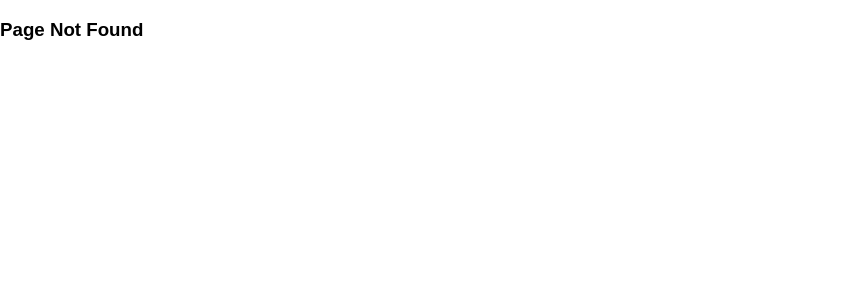
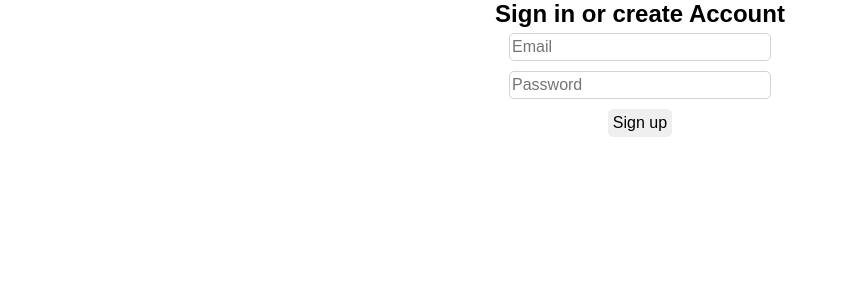
Before and after one commit to codeandsmile1/board, a React (Create React App) app: page / in a window 1280 px wide. Before the commit this address had no page. Shown: the top 300 px of the page, without its empty margins (0-847 px from the left). Built offline with nearby package versions, Linux system fonts and the light colour scheme.

Commit message:
Added auth and user form

```diff
--- a/src/App.js
+++ b/src/App.js
@@ -4,7 +4,9 @@ import Board from "./components/Board";
 import Home from "./components/pages/Home";
 import PageNotFound from "./components/pages/PageNotFound";
 import {BrowserRouter, Route, Switch} from 'react-router-dom';
-import {boardsRef, listsRef, cardsRef} from './firebase'
+import {boardsRef} from './firebase';
+import {AuthProvider} from './components/AuthContext';
+import UserForm from './components/UserForm';
 
 class App extends React.Component {
   state = {
@@ -45,57 +47,19 @@ class App extends React.Component {
     }
   }
 
-  deleteList = async (listId) => {
-    try {
-       const cards = await cardsRef.where('card.listId','==', listId).get();
-       if(cards.docs.length !== 0) {
-          cards.forEach(card => {
-             card.ref.delete();
-          })
-       }
-       await listsRef.doc(listId).delete();
-
-    } catch(error) {
-      console.log("Error deleting list: ",error);
-    }
-  }
-
-  deleteBoard = async (boardId) => {
-    try {
-      const board = await boardsRef.doc(boardId);
-      const lists = await listsRef.where('list.board', "==", boardId).get();
-
-         if(listsRef.docs.length !== 0) {
-           lists.forEach(list => {
-             this.deleteList(list.ref.id)
-           })
-         }
-
-     this.setState({
-       boards: [...this.state.boards.filter(board => {
-         return board.id !== boardId
-       })]
-     });
-
-     board.delete();
-
-    } catch(error) {
-      console.log("Error deleting board: ", error);
-    }
-  }
-
   render() {
     return (
       <div>
          <BrowserRouter>
+         <AuthProvider>
          <Switch>
+           <Route exact path='/' component={UserForm}/>
          <Route exact path="/:userId/boards"
           render={(props) => (
             <Home
             {...props}
             getBoard = {this.getBoard}
             boards={this.state.boards}
-
             createNewBoard={this.createNewBoard}/>
           )
           }/>
@@ -103,13 +67,12 @@ class App extends React.Component {
          render = {(props) => (
            <Board
            {...props}
-           deleteBoard = {this.deleteBoard}
-           deleteList = {this.deleteList}
            />
          )}
          />
          <Route component={PageNotFound}/>
          </Switch>
+         </AuthProvider>
          </BrowserRouter>
       </div>
     );
--- /dev/null
+++ b/src/components/AuthContext.js
@@ -0,0 +1,33 @@
+import React from 'react';
+import {firebaseAuth} from '../firebase';
+
+const AuthContext = React.createContext();
+
+class AuthProvider extends React.Component {
+  state = {
+    user: {
+        name: 'Lyubima'
+    }
+  };
+
+  signUp = async (email, password, e) => {
+    try {
+      e.preventDefault();
+      await firebaseAuth.createUserWithEmailAndPassword(email, password);
+    } catch(error) {
+      console.error("Error authentication: ", error);
+    }
+  }
+
+  render() {
+    return (
+    <AuthContext.Provider value = {{ user: this.state.user, signUp: this.signUp}} >
+       {this.props.children}
+    </AuthContext.Provider>
+    )
+  }
+}
+
+const AuthConsumer = AuthContext.Consumer;
+
+export {AuthProvider, AuthConsumer}
--- a/src/components/EditCardModel.js
+++ b/src/components/EditCardModel.js
@@ -64,6 +64,7 @@ class EditCardModal extends React.Component {
                 return (
                   <span
                     className="label"
+                    key={label}
                     style={{ background: label }}
                     onClick={() => this.setLabel(label)}
                   ></span>
--- /dev/null
+++ b/src/components/UserForm.js
@@ -0,0 +1,39 @@
+import React from 'react';
+import {AuthConsumer} from './AuthContext';
+
+
+class UserForm extends React.Component {
+    emailInput = React.createRef();
+    passwordInput = React.createRef();
+
+    render() {
+        return (
+           <AuthConsumer>
+               {({signUp}) => (
+                    <React.Fragment>
+                    <div className="sign-up-wrapper">
+                   <h2>Sign in or create Account</h2>
+                   <form className="sign-up-form">
+                   <div>
+                       <input type="email" placeholder="Email" name="email" ref={this.emailInput}/>
+                   </div>
+                   <div>
+                       <input type="password" placeholder="Password" name="password" ref={this.passwordInput}/>
+                   </div>
+                   </form>
+                   <div>
+                       <button onClick={(e) => signUp(
+                           this.emailInput.current.value,
+                           this.passwordInput.current.value,
+                           e
+                       )}>Sign up</button>
+                   </div>
+                   </div>
+                   </React.Fragment>
+               )}
+           </AuthConsumer>
+        )
+    }
+}
+
+export default UserForm;
--- a/src/firebase.js
+++ b/src/firebase.js
@@ -1,5 +1,6 @@
 import firebase from 'firebase/app'
 import 'firebase/firestore'
+import 'firebase/auth';
 
 const config = {
     apiKey: "AIzaSyAOgFtu_VxARuWzUzVqRJJb1tlb1h0jCZM",
@@ -15,10 +16,10 @@ const config = {
 firebase.initializeApp(config);
 
 const db = firebase.firestore();
+const firebaseAuth =  firebase.auth();
 
 const boardsRef  = db.collection('boards');
 const listsRef  = db.collection('lists');
 const cardsRef  = db.collection('cards');
 
-
-export {boardsRef, listsRef, cardsRef}
+export {boardsRef, listsRef, cardsRef, firebaseAuth}
--- a/src/style.css
+++ b/src/style.css
@@ -288,7 +288,7 @@ textarea .textbox-edit:hover {
     border-radius: 5px;
     font-size: 1em;
     line-height:  1.5;
-    width: 4vw;
+    width: 20vw;
 }
 
 @media screen and (max-width: 680px) {
```
